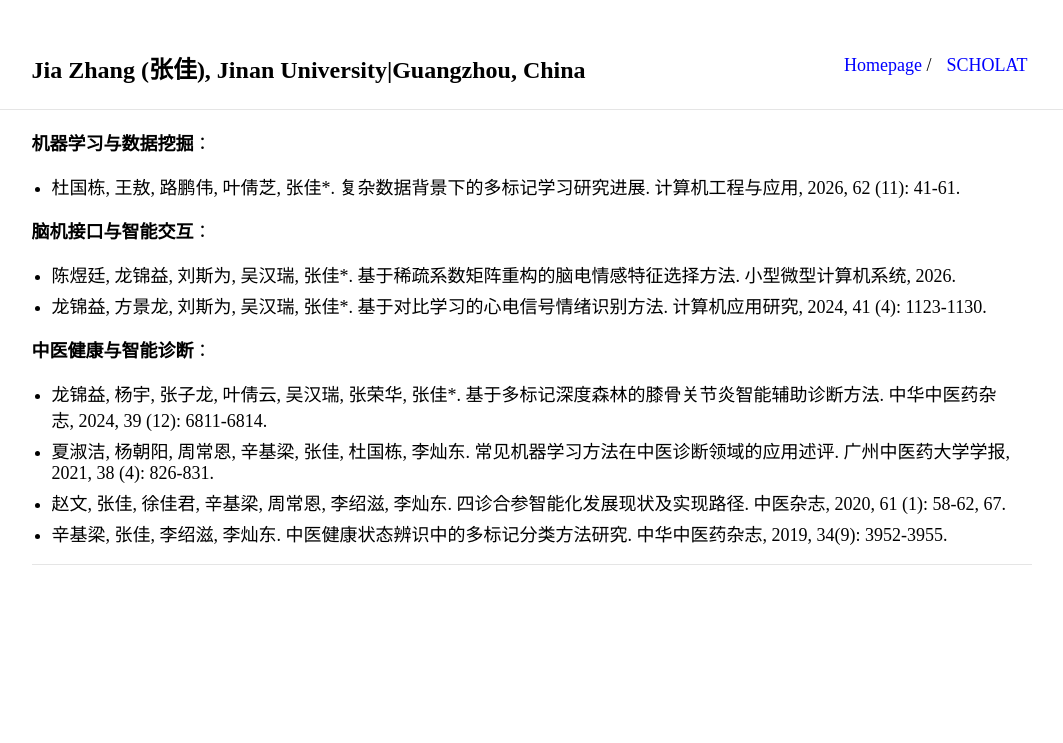
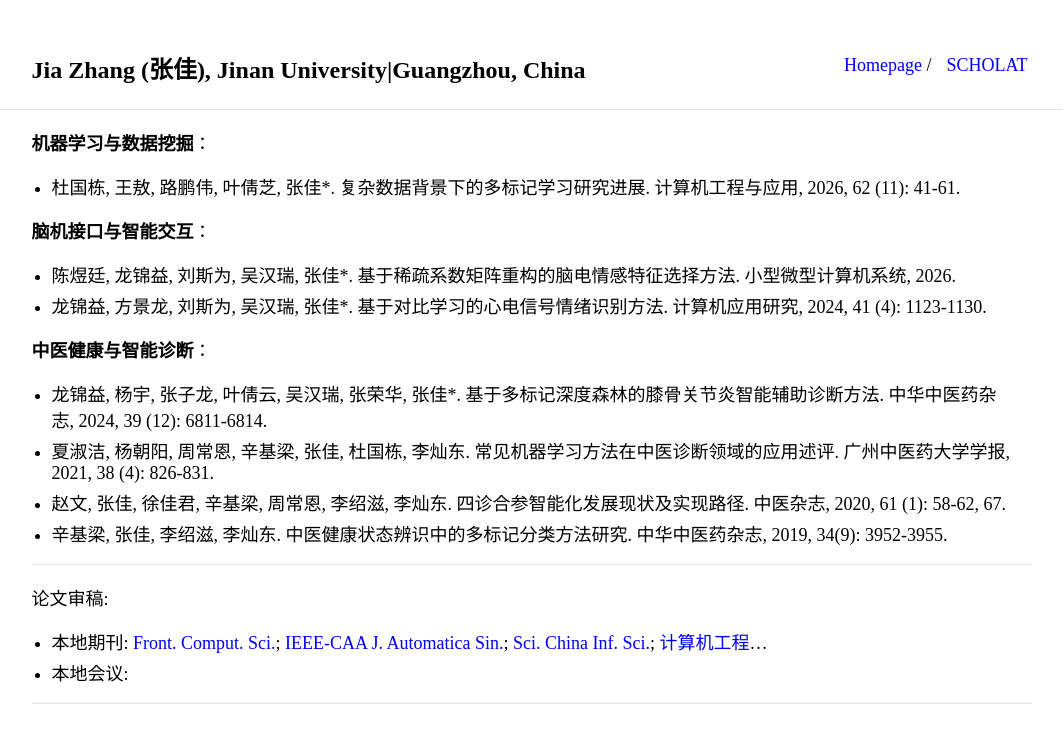
Before and after one commit to jiazhang-ml/jiazhang-ml.github.io, a Jekyll site: the page built from nativepublication.md, in a window 1280 px wide, cut to the strip 0-876 px from the top of the page. Shown: the top 743 px of the strip, without its empty margins (108-1171 px from the left). Built offline with Jekyll 4.4.1, drawn with Linux system fonts in a browser that asks for light colours.

Commit message:
Update nativepublication.md

```diff
--- a/nativepublication.md
+++ b/nativepublication.md
@@ -16,3 +16,9 @@ is_contact: true
 * 夏淑洁, 杨朝阳, 周常恩, 辛基梁, 张佳, 杜国栋, 李灿东. 常见机器学习方法在中医诊断领域的应用述评. 广州中医药大学学报, 2021, 38 (4): 826-831.
 * 赵文, 张佳, 徐佳君, 辛基梁, 周常恩, 李绍滋, 李灿东. 四诊合参智能化发展现状及实现路径. 中医杂志, 2020, 61 (1): 58-62, 67.
 * 辛基梁, 张佳, 李绍滋, 李灿东. 中医健康状态辨识中的多标记分类方法研究. 中华中医药杂志, 2019, 34(9): 3952-3955.
+
+---
+
+论文审稿:
+* 本地期刊: [Front. Comput. Sci.](https://link.springer.com/journal/11704); [IEEE-CAA J. Automatica Sin.](https://mc03.manuscriptcentral.com/ieee-jas); [Sci. China Inf. Sci.](https://mc03.manuscriptcentral.com/scis); [计算机工程](https://www.ecice06.com/CN/1000-3428/home.shtml)...
+* 本地会议:
```
